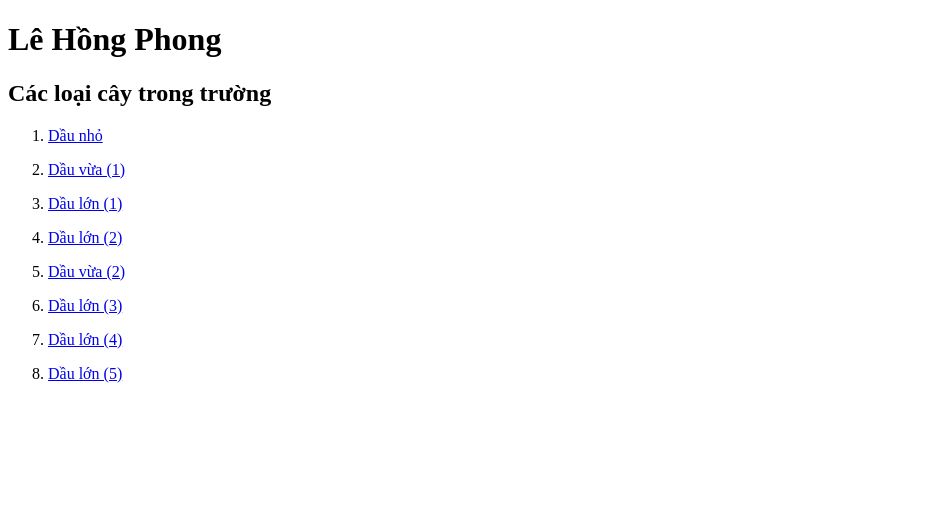
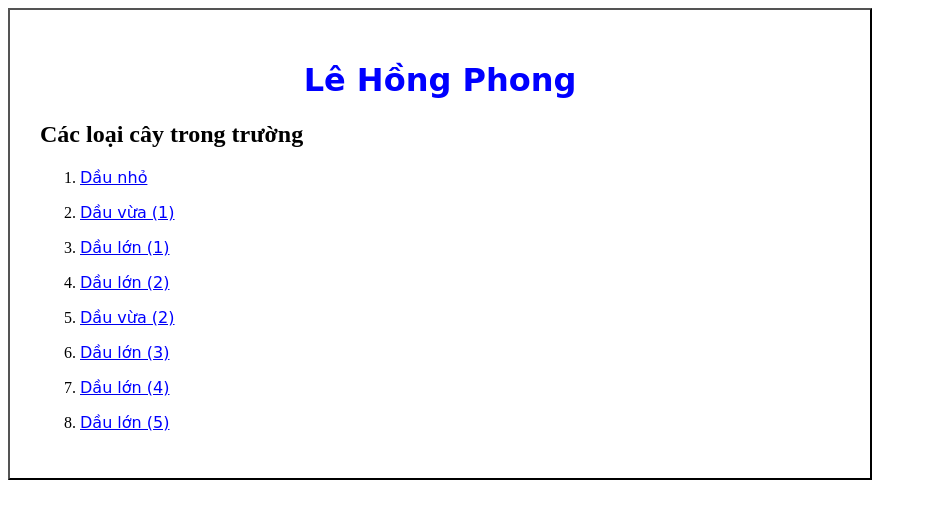
Before and after one commit to TokisakiKurumi2001/dictionary_of_tree, a plain HTML site: page school/lehongphong.html in a window 1280 px wide. Shown: the whole page, without its empty margins (0-927 px from the left). Drawn offline with Linux system fonts and the light colour scheme; files that its build step writes are made by us from their sources.

Commit message:
Update lehongphong.html

```diff
--- a/school/lehongphong.html
+++ b/school/lehongphong.html
@@ -2,6 +2,7 @@
 <html>
 	<head>
 		<title>Lê Hồng Phong</title>
+		<link rel = "stylesheet" href = "style_school.css">
 	</head>
 	<body>
 		<div class = "background_image">
```
